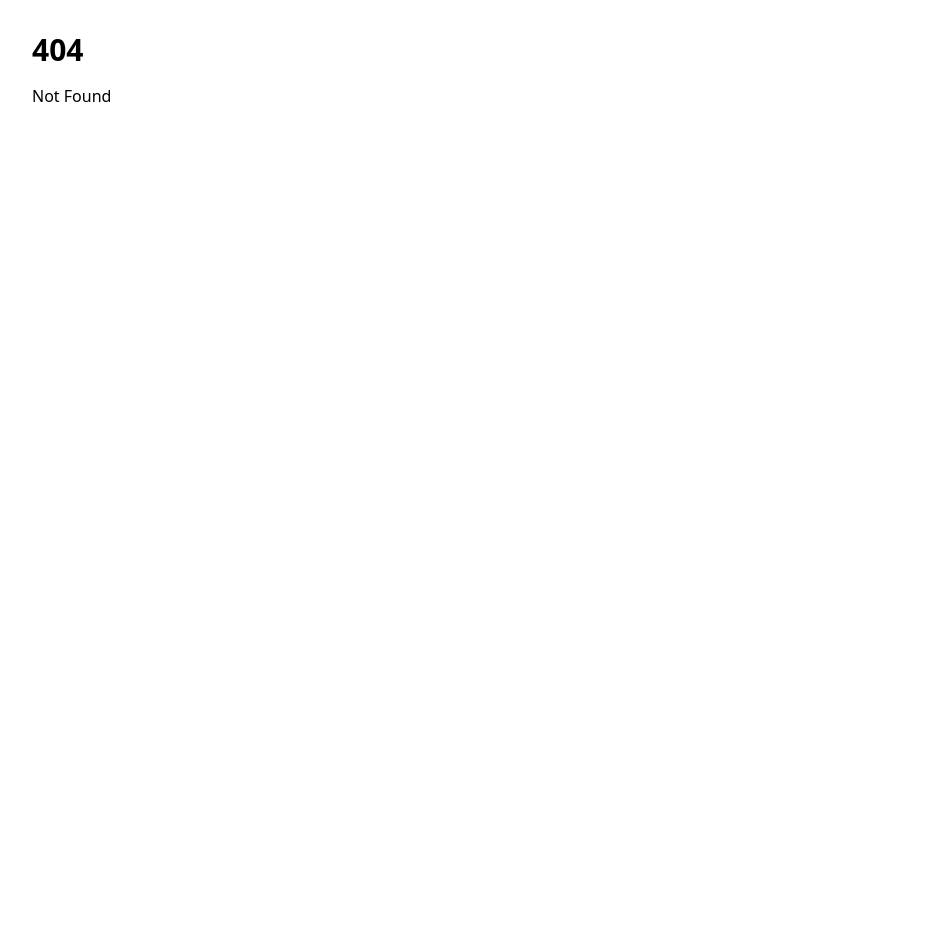
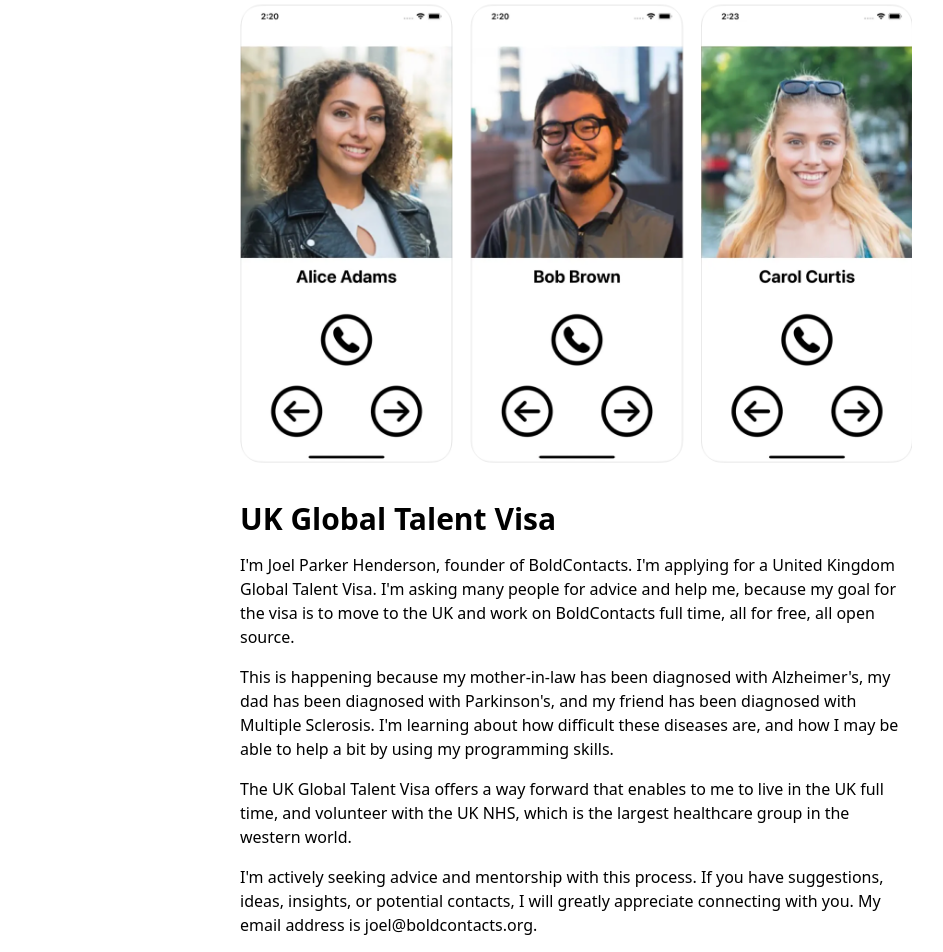
Before and after one commit to BoldContacts/boldcontacts-site-as-sveltekit, a SvelteKit app: page /uk-global-talent-visa in a window 1280 px wide. Before the commit this address had no page. Shown: the top 952 px of the page, without its empty margins (64-1007 px from the left). Before the commit the page ends 800 px from the top, so only its background shows below. Built offline with nearby package versions, Linux system fonts and the light colour scheme.

Commit message:
Add UK Global Talent Visa

```diff
--- a/src/routes/+page.svelte
+++ b/src/routes/+page.svelte
@@ -5,7 +5,7 @@
 </script>
 <div class="max-w-2xl m-auto">
 
-<img src="/assets/pexels-andrea-piacquadio-3791664@2400x1200.jpg" alt="People using BoldContacts on a phone" loading="lazy">
+<img src="/assets/screenshot.png" alt="Screenshot gallery of BoldContacts on an iPhone" loading="lazy">
 
 <h1>BoldContacts</h1>
 
@@ -20,7 +20,7 @@
 
 <p>The app displays each contact with a big photo, big font, and big buttons.</p>
 
-<img src="/assets/screenshot.png" alt="Screenshot gallery of BoldContacts on an iPhone" loading="lazy">
+<img src="/assets/pexels-andrea-piacquadio-3791664@2400x1200.jpg" alt="People using BoldContacts on a phone" loading="lazy">
 
 <p>A phone button means "contact this person now". This button connects you by using your choice of video, or phone, or email, or message, or custom URL. A caregiver can customize this by using the Apple iOS Contacts app.</p>
 
--- /dev/null
+++ b/src/routes/uk-global-talent-visa/+page.svelte
@@ -0,0 +1,17 @@
+<div class="max-w-2xl m-auto">
+
+<img src="/assets/screenshot.png" alt="Screenshot gallery of BoldContacts on an iPhone" loading="lazy">
+
+<h1>UK Global Talent Visa</h1>
+
+<p>I'm Joel Parker Henderson, founder of BoldContacts. I'm applying for a United Kingdom Global Talent Visa. I'm asking many people for advice and help me, because my goal for the visa is to move to the UK and work on BoldContacts full time, all for free, all open source.</p>
+
+<p>This is happening because my mother-in-law has been diagnosed with Alzheimer's, my dad has been diagnosed with Parkinson's, and my friend has been diagnosed with Multiple Sclerosis. I'm learning about how difficult these diseases are, and how I may be able to help a bit by using my programming skills.</p>
+
+<p>The UK Global Talent Visa offers a way forward that enables to me to live in the UK full time, and volunteer with the UK NHS, which is the largest healthcare group in the western world.</p>
+
+<p>I'm actively seeking advice and mentorship with this process. If you have suggestions, ideas, insights, or potential contacts, I will greatly appreciate connecting with you. My email address is joel@boldcontacts.org.</p>
+
+<p>Best,<br>Joel</p>
+
+</div>
```
